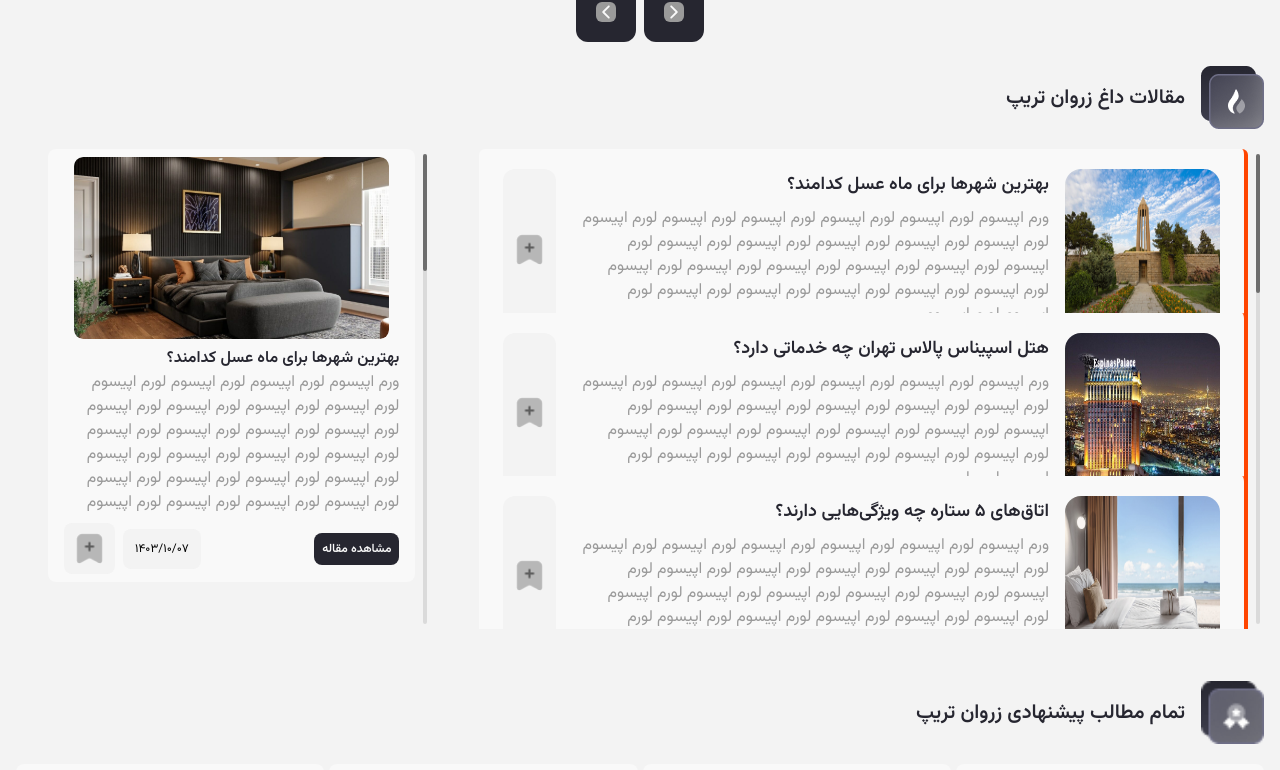
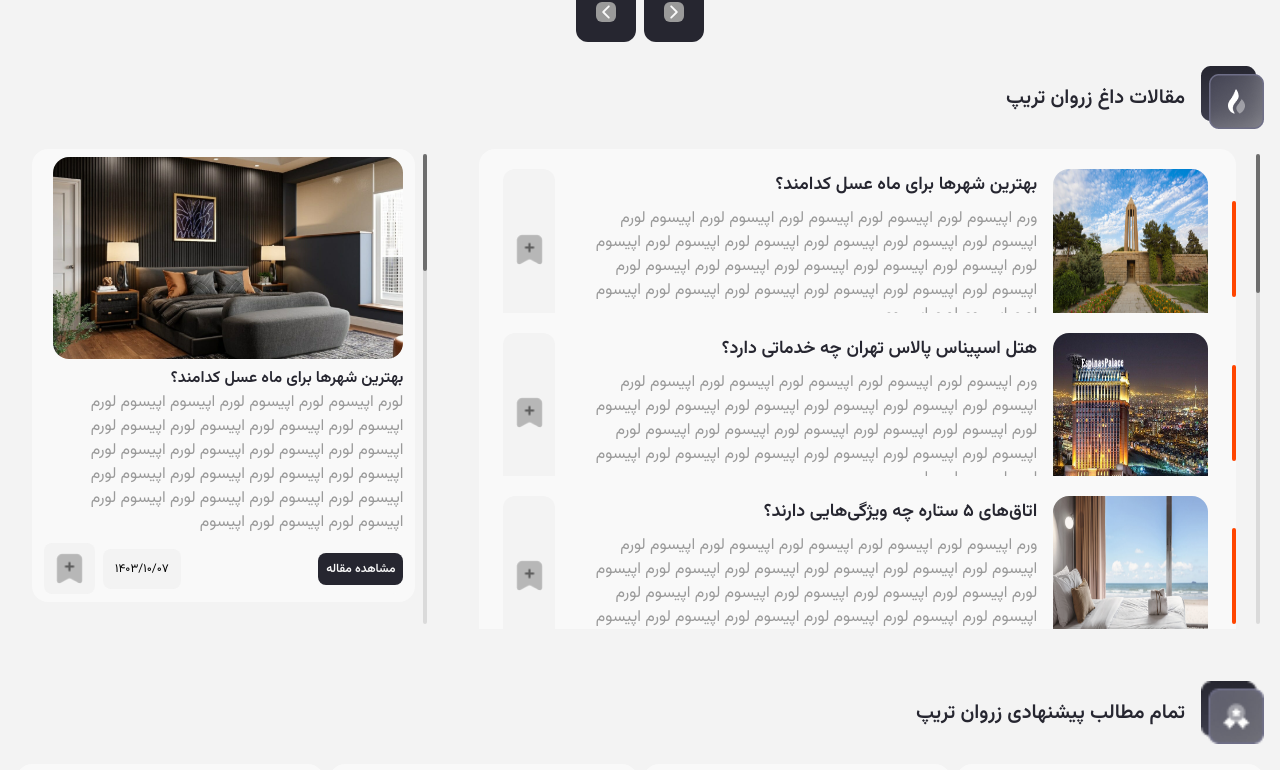
Before and after one commit to LidaGholamian/zarvan, a Next.js app: page / in a window 1280 px wide. Shown: the part 452-1222 px from the top of the page. Built offline with nearby package versions, Linux system fonts and the light colour scheme; what tailwindcss-debug-screens would draw is missing.

Commit message:
paddings edited

```diff
--- a/src/app/components/hot-blogs/best-blog.tsx
+++ b/src/app/components/hot-blogs/best-blog.tsx
@@ -10,28 +10,28 @@ export const Bestblog: React.FC = () => {
       title: "بهترین شهرها برای ماه عسل کدامند؟",
       image: "/images/safar.svg",
       content:
-        "ورم اپیسوم لورم اپیسوم لورم اپیسوم لورم اپیسوم لورم اپیسوم لورم اپیسوم لورم اپیسوم لورم اپیسوم لورم اپیسوم لورم اپیسوم لورم اپیسوم لورم اپیسوم لورم اپیسوم لورم اپیسوم لورم اپیسوم لورم اپیسوم لورم اپیسوم لورم اپیسوم لورم اپیسوم لورم اپیسوم لورم اپیسوم لورم اپیسوم لورم اپیسوم لورم اپیسوم",
+        "لورم اپیسوم لورم اپیسوم لورم اپیسوم اپیسوم لورم اپیسوم لورم اپیسوم لورم اپیسوم لورم اپیسوم لورم اپیسوم لورم اپیسوم لورم اپیسوم لورم اپیسوم لورم اپیسوم لورم اپیسوم لورم اپیسوم لورم اپیسوم لورم اپیسوم لورم اپیسوم لورم اپیسوم لورم اپیسوم لورم اپیسوم لورم اپیسوم لورم اپیسوم",
     },
     {
       id: 2,
       title: "هتل اسپیناس پالاس تهران چه خدماتی دارد؟",
       image: "/images/spinas.jpg",
       content:
-        "ورم اپیسوم لورم اپیسوم لورم اپیسوم لورم اپیسوم لورم اپیسوم لورم اپیسوم لورم اپیسوم لورم اپیسوم لورم اپیسوم لورم اپیسوم لورم اپیسوم لورم اپیسوم لورم اپیسوم لورم اپیسوم لورم اپیسوم لورم اپیسوم لورم اپیسوم لورم اپیسوم لورم اپیسوم لورم اپیسوم لورم اپیسوم لورم اپیسوم لورم اپیسوم لورم اپیسوم",
+        "لورم اپیسوم لورم اپیسوم لورم اپیسوم اپیسوم لورم اپیسوم لورم اپیسوم لورم اپیسوم لورم اپیسوم لورم اپیسوم لورم اپیسوم لورم اپیسوم لورم اپیسوم لورم اپیسوم لورم اپیسوم لورم اپیسوم لورم اپیسوم لورم اپیسوم لورم اپیسوم لورم اپیسوم لورم اپیسوم لورم اپیسوم لورم اپیسوم لورم اپیسوم",
     },
     {
       id: 3,
       title: "اتاق‌های 5 ستاره چه ویژگی‌هایی دارند؟",
       image: "/images/room.jpg",
       content:
-        "ورم اپیسوم لورم اپیسوم لورم اپیسوم لورم اپیسوم لورم اپیسوم لورم اپیسوم لورم اپیسوم لورم اپیسوم لورم اپیسوم لورم اپیسوم لورم اپیسوم لورم اپیسوم لورم اپیسوم لورم اپیسوم لورم اپیسوم لورم اپیسوم لورم اپیسوم لورم اپیسوم لورم اپیسوم لورم اپیسوم لورم اپیسوم لورم اپیسوم لورم اپیسوم لورم اپیسوم",
+        "لورم اپیسوم لورم اپیسوم لورم اپیسوم اپیسوم لورم اپیسوم لورم اپیسوم لورم اپیسوم لورم اپیسوم لورم اپیسوم لورم اپیسوم لورم اپیسوم لورم اپیسوم لورم اپیسوم لورم اپیسوم لورم اپیسوم لورم اپیسوم لورم اپیسوم لورم اپیسوم لورم اپیسوم لورم اپیسوم لورم اپیسوم لورم اپیسوم لورم اپیسوم",
     },
     {
       id: 4,
       title: "بهترین شهرها برای ماه عسل کدامند؟",
       image: "/images/hamedan.jpg",
       content:
-        "ورم اپیسوم لورم اپیسوم لورم اپیسوم لورم اپیسوم لورم اپیسوم لورم اپیسوم لورم اپیسوم لورم اپیسوم لورم اپیسوم لورم اپیسوم لورم اپیسوم لورم اپیسوم لورم اپیسوم لورم اپیسوم لورم اپیسوم لورم اپیسوم لورم اپیسوم لورم اپیسوم لورم اپیسوم لورم اپیسوم لورم اپیسوم لورم اپیسوم لورم اپیسوم لورم اپیسوم",
+        "لورم اپیسوم لورم اپیسوم لورم اپیسوم اپیسوم لورم اپیسوم لورم اپیسوم لورم اپیسوم لورم اپیسوم لورم اپیسوم لورم اپیسوم لورم اپیسوم لورم اپیسوم لورم اپیسوم لورم اپیسوم لورم اپیسوم لورم اپیسوم لورم اپیسوم لورم اپیسوم لورم اپیسوم لورم اپیسوم لورم اپیسوم لورم اپیسوم لورم اپیسوم",
     },
   ];
   return (
@@ -48,7 +48,7 @@ export const Bestblog: React.FC = () => {
       <div className="flex justify-center items-center">
         {blog.map((b, id) => (
           <SwiperSlide key={id}>
-            <div className="pr-4 pl-4">
+            <div className="pr-4">
               <div className="rounded-md flex justify-center items-center cursor-pointer">
                 <DesktopSlider
                   title={b.title}
--- a/src/app/components/hot-blogs/blog-detail.tsx
+++ b/src/app/components/hot-blogs/blog-detail.tsx
@@ -3,7 +3,9 @@ import Image from "next/image";
 
 export const BlogDetails: React.FC<Blog> = ({ title, image, content }) => {
   return (
-    <div className="flex justify-between items-center bg-white rounded-md h-[200px] pl-6 pr-6 gap-6 border-r-secondary border-r-4">
+    <div className="flex justify-center items-center gep-4 bg-white rounded-2xl h-[200px] mr-3">
+      <div className="w-3 h-24 bg-secondary rounded-sm"></div>
+      <div className="flex justify-between items-center pl-6 pr-6 gap-6">
         <div className="flex justify-center items-center gap-4">
           <Image
             src={image}
@@ -18,7 +20,13 @@ export const BlogDetails: React.FC<Blog> = ({ title, image, content }) => {
           </div>
         </div>
         <div className="w-[170px] h-[160px] flex justify-center items-center bg-grey-content rounded-xl">
-        <Image src="/images/add.png" width={35} height={35} alt="archive-add" />
+          <Image
+            src="/images/add.png"
+            width={35}
+            height={35}
+            alt="archive-add"
+          />
+        </div>
       </div>
     </div>
   );
--- a/src/app/components/slider/desktop-slider.tsx
+++ b/src/app/components/slider/desktop-slider.tsx
@@ -3,13 +3,13 @@ import Image from "next/image";
 
 export const DesktopSlider: React.FC<Blog> = ({ image, title, content }) => {
   return (
-    <div className="flex flex-col justify-center items-center bg-white rounded-lg pr-4 pl-4 pt-2">
+    <div className="flex flex-col justify-center items-start bg-white rounded-2xl pr-3 pl-3 pt-2">
       <Image
         src={image}
-        width={315}
+        width={350}
         height={155}
         alt="city"
-        className="rounded-lg"
+        className="rounded-2xl"
       />
       <div className="flex flex-col justify-center items-start gap-2">
         <div className="flex flex-col justify-center items-start pt-2">
--- a/src/app/components/topics/topic-desktop.tsx
+++ b/src/app/components/topics/topic-desktop.tsx
@@ -15,42 +15,42 @@ export const TopicDesktop: React.FC = () => {
       title: "بهترین شهرها برای ماه عسل کدامند؟",
       image: "/images/spinas.jpg",
       content:
-        "اپیسوم لورم اپیسوم لورم اپیسوم لورم اپیسوم لورم اپیسوم لورم اپیسوم لورم اپیسوم لورم اپیسوم لورم اپیسوم لورم اپیسوم لورم اپیسوم لورم اپیسوم لورم اپیسوم لورم اپیسوم لورم اپیسوم لورم اپیسوم",
+        "لورم اپیسوم لورم اپیسوم لورم اپیسوم اپیسوم لورم اپیسوم لورم اپیسوم لورم اپیسوم لورم اپیسوم لورم اپیسوم لورم اپیسوم لورم اپیسوم لورم اپیسوم لورم اپیسوم لورم اپیسوم لورم اپیسوم لورم اپیسوم لورم اپیسوم لورم اپیسوم لورم اپیسوم لورم اپیسوم لورم اپیسوم لورم اپیسوم لورم اپیسوم",
     },
     {
       id: 2,
       title: "هتل اسپیناس تهران چه خدماتی دارد؟",
       image: "/images/spinas.jpg",
       content:
-        "اپیسوم لورم اپیسوم لورم اپیسوم لورم اپیسوم لورم اپیسوم لورم اپیسوم لورم اپیسوم لورم اپیسوم لورم اپیسوم لورم اپیسوم لورم اپیسوم لورم اپیسوم لورم اپیسوم لورم اپیسوم لورم اپیسوم لورم اپیسوم",
+        "لورم اپیسوم لورم اپیسوم لورم اپیسوم اپیسوم لورم اپیسوم لورم اپیسوم لورم اپیسوم لورم اپیسوم لورم اپیسوم لورم اپیسوم لورم اپیسوم لورم اپیسوم لورم اپیسوم لورم اپیسوم لورم اپیسوم لورم اپیسوم لورم اپیسوم لورم اپیسوم لورم اپیسوم لورم اپیسوم لورم اپیسوم لورم اپیسوم لورم اپیسوم",
     },
     {
       id: 3,
       title: "اتاق‌های 5 ستاره چه ویژگی‌هایی دارند؟",
       image: "/images/spinas.jpg",
       content:
-        "اپیسوم لورم اپیسوم لورم اپیسوم لورم اپیسوم لورم اپیسوم لورم اپیسوم لورم اپیسوم لورم اپیسوم لورم اپیسوم لورم اپیسوم لورم اپیسوم لورم اپیسوم لورم اپیسوم لورم اپیسوم لورم اپیسوم لورم اپیسوم",
+        "لورم اپیسوم لورم اپیسوم لورم اپیسوم اپیسوم لورم اپیسوم لورم اپیسوم لورم اپیسوم لورم اپیسوم لورم اپیسوم لورم اپیسوم لورم اپیسوم لورم اپیسوم لورم اپیسوم لورم اپیسوم لورم اپیسوم لورم اپیسوم لورم اپیسوم لورم اپیسوم لورم اپیسوم لورم اپیسوم لورم اپیسوم لورم اپیسوم لورم اپیسوم",
     },
     {
       id: 4,
       title: "بهترین شهرها برای ماه عسل کدامند؟",
       image: "/images/hamedan.jpg",
       content:
-        "اپیسوم لورم اپیسوم لورم اپیسوم لورم اپیسوم لورم اپیسوم لورم اپیسوم لورم اپیسوم لورم اپیسوم لورم اپیسوم لورم اپیسوم لورم اپیسوم لورم اپیسوم لورم اپیسوم لورم اپیسوم لورم اپیسوم لورم اپیسوم",
+        "لورم اپیسوم لورم اپیسوم لورم اپیسوم اپیسوم لورم اپیسوم لورم اپیسوم لورم اپیسوم لورم اپیسوم لورم اپیسوم لورم اپیسوم لورم اپیسوم لورم اپیسوم لورم اپیسوم لورم اپیسوم لورم اپیسوم لورم اپیسوم لورم اپیسوم لورم اپیسوم لورم اپیسوم لورم اپیسوم لورم اپیسوم لورم اپیسوم لورم اپیسوم",
     },
     {
       id: 5,
       title: "بهترین شهرها برای ماه عسل کدامند؟",
       image: "/images/hamedan.jpg",
       content:
-        "اپیسوم لورم اپیسوم لورم اپیسوم لورم اپیسوم لورم اپیسوم لورم اپیسوم لورم اپیسوم لورم اپیسوم لورم اپیسوم لورم اپیسوم لورم اپیسوم لورم اپیسوم لورم اپیسوم لورم اپیسوم لورم اپیسوم لورم اپیسوم",
+        "لورم اپیسوم لورم اپیسوم لورم اپیسوم اپیسوم لورم اپیسوم لورم اپیسوم لورم اپیسوم لورم اپیسوم لورم اپیسوم لورم اپیسوم لورم اپیسوم لورم اپیسوم لورم اپیسوم لورم اپیسوم لورم اپیسوم لورم اپیسوم لورم اپیسوم لورم اپیسوم لورم اپیسوم لورم اپیسوم لورم اپیسوم لورم اپیسوم لورم اپیسوم",
     },
     {
       id: 6,
       title: "بهترین شهرها برای ماه عسل کدامند؟",
       image: "/images/hamedan.jpg",
       content:
-        "اپیسوم لورم اپیسوم لورم اپیسوم لورم اپیسوم لورم اپیسوم لورم اپیسوم لورم اپیسوم لورم اپیسوم لورم اپیسوم لورم اپیسوم لورم اپیسوم لورم اپیسوم لورم اپیسوم لورم اپیسوم لورم اپیسوم لورم اپیسوم",
+        "لورم اپیسوم لورم اپیسوم لورم اپیسوم اپیسوم لورم اپیسوم لورم اپیسوم لورم اپیسوم لورم اپیسوم لورم اپیسوم لورم اپیسوم لورم اپیسوم لورم اپیسوم لورم اپیسوم لورم اپیسوم لورم اپیسوم لورم اپیسوم لورم اپیسوم لورم اپیسوم لورم اپیسوم لورم اپیسوم لورم اپیسوم لورم اپیسوم لورم اپیسوم",
     },
   ];
   return (
--- a/src/app/components/topics/topic-mobile.tsx
+++ b/src/app/components/topics/topic-mobile.tsx
@@ -91,7 +91,7 @@ export const TopicMobile: React.FC = () => {
           تمام مطالب پیشنهادی زروان تریپ
         </h1>
       </div>
-      <div className="pl-5">
+      <div className="pl-7">
         <Swiper
           className="w-[450px] flex flex-col"
           spaceBetween={30}
@@ -112,7 +112,7 @@ export const TopicMobile: React.FC = () => {
           </div>
         </Swiper>
       </div>
-      <div className="pr-5">
+      <div className="pr-7">
         <Swiper
           className="w-[450px] flex flex-col"
           spaceBetween={30}
```
Also changed, not shown: src/app/components/footer/mobile-footer.tsx (+5 -4 lines). Lines whose indentation alone changed are shown as unchanged.
